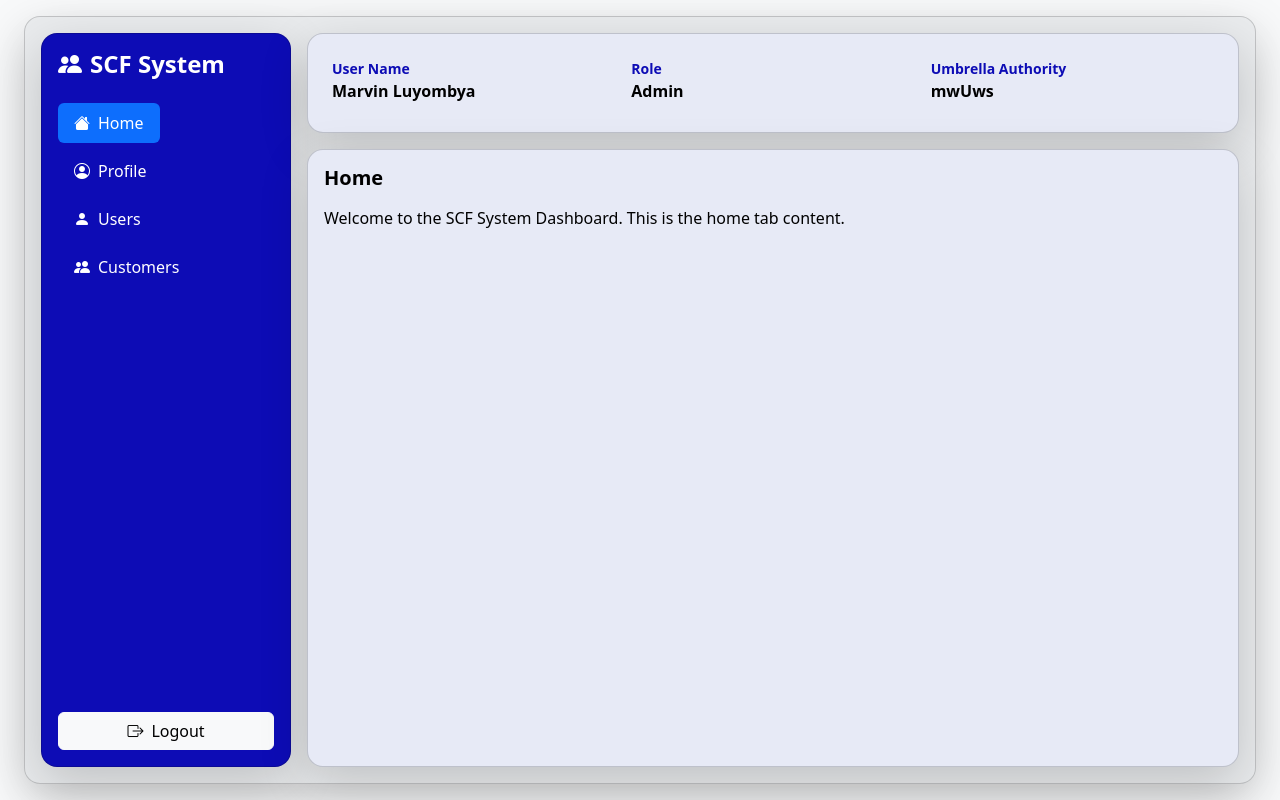
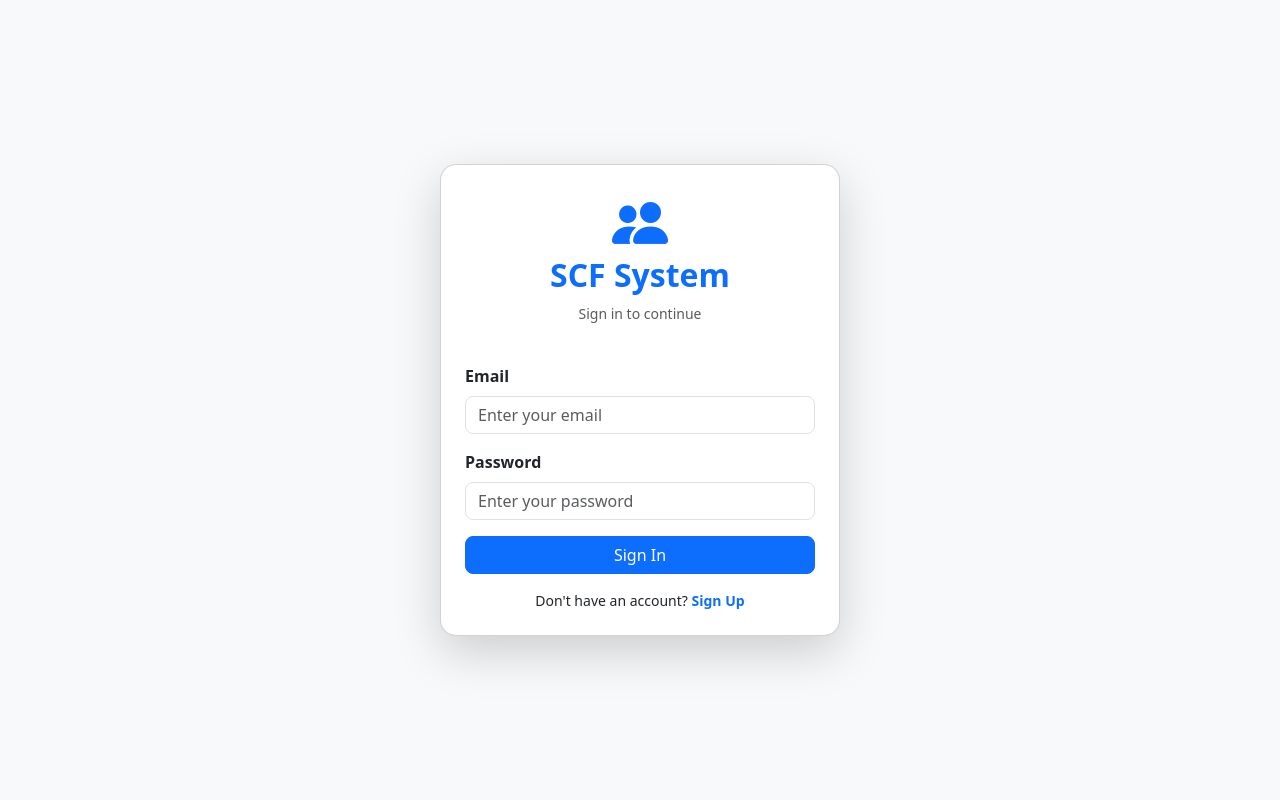
Before and after one commit to Marvyn95/scf, a Flask app: page / in a window 1280 px wide. Run offline with Flask 3, Linux system fonts and the light colour scheme; parts of the project's set-up code (start-up, migrations or seed data) failed here and were passed over.

Commit message:
Implement user authentication with login and registration functionality; update home template and adding necessary functional  routing

```diff
--- a/scf_v2/__init__.py
+++ b/scf_v2/__init__.py
@@ -11,9 +11,9 @@ app = Flask(__name__)
 app.secret_key = config['SECRET_KEY']
 
 #connect to MongoDB
-# client = pymongo.MongoClient(config['MONGO_URI'])
-# db = client.simple_books_v2_db
+client = pymongo.MongoClient(config['MONGO_URI'])
+db = client.scf_v2_db
 
-# bcrypt = Bcrypt()
+bcrypt = Bcrypt()
 
 from scf_v2 import routes
--- a/scf_v2/routes.py
+++ b/scf_v2/routes.py
@@ -1,8 +1,71 @@
 
-from scf_v2 import app
-from flask import render_template
+from scf_v2 import app, db, bcrypt
+from flask import render_template, flash, request, url_for, session, redirect, send_file
+import json
 
-@app.route('/', methods=["GET", "POST"])
 @app.route('/home', methods=["GET", "POST"])
 def home():
     return render_template("home.html")
+
+
+@app.route('/', methods=["GET", "POST"])
+@app.route('/login', methods=["GET", "POST"])
+def login():
+    form_info = request.form
+    if request.method == 'POST':
+        user = db.Users.find_one({"email": form_info["email"]})
+        if user is None:
+            flash('email not registered, contact admin!', 'warning')
+            return redirect(url_for('login'))
+        if bcrypt.check_password_hash(user["password"], form_info["password"]) is False:
+            flash('incorrect password', 'danger')
+            return redirect(url_for('login'))
+        if user['active_status'] == False:
+            flash('your account is deactivated, contact your admin!', 'danger')
+            return redirect(url_for('login'))
+        if bcrypt.check_password_hash(user["password"], form_info["password"]) is True:
+            session['userid'] = str(user['_id'])
+            flash("Successful login!", "success")
+            return redirect(url_for('home'))
+    else:
+        return render_template("login.html")
+
+@app.route('/logout', methods=["GET"])
+def logout():
+    session.clear()
+    flash("log out successfull!", "info")
+    return redirect(url_for("login"))
+
+
+@app.route('/register', methods=["GET", "POST"])
+def register():
+
+    with open("../config.json") as config_file:
+        config = json.load(config_file)
+
+    if request.method == 'POST':
+        form_info = request.form
+        if form_info['admin_password'] != config['ADMIN_PASSWORD']:
+            flash('wrong admin password!', 'danger')
+            return redirect(url_for('register'))
+
+        if form_info['password'] != form_info['confirm_password']:
+            flash('passwords dont match!', 'error')
+            return redirect(url_for('register'))
+
+        if db.Users.find_one({"email": form_info["email"]}) != None:
+            flash('email already taken, use another!', 'danger')
+            return redirect(url_for('register'))
+
+        db.Users.insert_one({
+            "first_name": form_info["first_name"].strip(),
+            "last_name": form_info["last_name"].strip(),
+            "email": form_info["email"],
+            "password": bcrypt.generate_password_hash(form_info["password"].strip()).decode("utf-8"),
+            "role": "Administrator",
+            "active_status": True
+        })
+        flash("You have been registered successfully!", "success")
+        return redirect(url_for("login"))
+    else:
+        return render_template("register.html")
--- a/scf_v2/templates/home.html
+++ b/scf_v2/templates/home.html
@@ -11,15 +11,15 @@
 <body class="bg-light d-flex justify-content-center align-items-center vh-100">
 
   <!-- Main Card -->
-  <div class="card bg-secondary bg-opacity-10 shadow-lg rounded-4 mx-4 my-4" style="width: 100%; height: calc(100vh - 2rem);">
+  <div class="card bg-light bg-opacity-10 shadow-lg rounded-4 mx-4 my-4" style="width: 100%; height: calc(100vh - 2rem);">
     <div class="card-body d-flex p-3 h-100">
 
       <!-- Sidebar Card -->
       <div class="card shadow-lg rounded-4 p-3 d-flex flex-column justify-content-between" style="width: 250px; height: 100%; background-color: #0d0cb5;">
         <!-- Top Section: Heading & Links -->
         <div>
-          <h4 class="fw-bold d-flex align-items-center mb-4 text-white">
-            <i class="bi bi-people-fill me-2"></i> SCF System
+          <h4 class="fw-bold d-flex align-items-center mb-5 text-white">
+            <i class="bi bi-people-fill me-2"></i> SCF
           </h4>
 
           <!-- Sidebar Links as Tab Triggers -->
@@ -35,6 +35,11 @@
               </button>
             </li>
             <li class="nav-item mb-2" role="presentation">
+            <button class="nav-link text-white d-flex align-items-center" id="umbrellas-tab-btn" data-bs-toggle="pill" data-bs-target="#umbrellas-tab" type="button" role="tab">
+                <i class="bi bi-building-fill me-2"></i> Umbrellas
+            </button>
+            </li>
+            <li class="nav-item mb-2" role="presentation">
               <button class="nav-link text-white d-flex align-items-center" id="users-tab-btn" data-bs-toggle="pill" data-bs-target="#users-tab" type="button" role="tab">
                 <i class="bi bi-person-fill me-2"></i> Users
               </button>
@@ -47,37 +52,75 @@
           </ul>
         </div>
 
-        <!-- Bottom Section: Logout Button -->
-        <div class="mt-3">
-          <button class="btn btn-light w-100 d-flex align-items-center justify-content-center">
-            <i class="bi bi-box-arrow-right me-2"></i> Logout
-          </button>
-        </div>
+<!-- Bottom Section: Logout Link -->
+<div class="mt-3">
+  <a href="{{ url_for('logout') }}" class="btn btn-light w-100 d-flex align-items-center justify-content-center">
+    <i class="bi bi-box-arrow-right me-2"></i> Logout
+  </a>
+</div>
+
       </div>
 
       <!-- Main Content Area -->
       <div class="flex-grow-1 d-flex flex-column ms-3 h-100">
 
-        <!-- Top User Info Card -->
-        <div class="card mb-3 shadow-lg p-4 rounded-4" style="min-height: 100px; background-color: #e7eaf6; color: #000;">
-          <div class="row text-center text-md-start g-3 align-items-center">
-            <div class="col-12 col-md-4">
-              <div class="fw-semibold small" style="color: #0d0cb5;">User Name</div>
-              <div class="fw-bold">Marvin Luyombya</div>
-            </div>
-            <div class="col-12 col-md-4">
-              <div class="fw-semibold small" style="color: #0d0cb5;">Role</div>
-              <div class="fw-bold">Admin</div>
-            </div>
-            <div class="col-12 col-md-4">
-              <div class="fw-semibold small" style="color: #0d0cb5;">Umbrella Authority</div>
-              <div class="fw-bold">mwUws</div>
-            </div>
+<!-- Top User Info Card -->
+<div class="card mb-3 shadow p-4 rounded-4 bg-secondary-subtle" style="min-height: 120px;">
+  <div class="row g-3 align-items-center">
+
+    <!-- User Details -->
+    <div class="col">
+      <div class="d-flex flex-wrap justify-content-between align-items-center">
+
+        <!-- Name & Status -->
+        <div class="mb-2">
+          <div class="fw-semibold small text-primary">User Name</div>
+          <div class="fw-bold d-flex align-items-center">
+            Marvin Luyombya
           </div>
         </div>
 
+        <!-- Role -->
+        <div class="mb-2">
+          <div class="fw-semibold small text-primary">
+            <i class="bi bi-shield-lock-fill me-1"></i> Role
+          </div>
+          <div class="fw-bold">Admin</div>
+        </div>
+
+        <!-- Umbrella Authority -->
+        <div class="mb-2">
+          <div class="fw-semibold small text-primary">
+            <i class="bi bi-building me-1"></i> Umbrella Authority
+          </div>
+          <div class="fw-bold">mwUws</div>
+        </div>
+
+        <!-- Email -->
+        <div class="mb-2">
+          <div class="fw-semibold small text-primary">
+            <i class="bi bi-envelope-fill me-1"></i> Email
+          </div>
+          <div class="fw-bold">marvin@example.com</div>
+        </div>
+
+        <!-- Current Date -->
+        <div class="mb-2">
+          <div class="fw-semibold small text-primary">
+            <i class="bi bi-calendar-fill me-1"></i> Date
+          </div>
+          <div class="fw-bold">2025-08-14</div>
+        </div>
+
+      </div>
+    </div>
+
+  </div>
+</div>
+
+
         <!-- Bottom Dynamic Content Card -->
-        <div class="card flex-grow-1 shadow-lg p-3 rounded-4" style="background-color: #e7eaf6; color: #000;">
+        <div class="card flex-grow-1 shadow p-3 rounded-4 bg-secondary-subtle">
           <div class="tab-content h-100">
 
             <div class="tab-pane fade show active" id="home-tab" role="tabpanel">
@@ -88,6 +131,10 @@
             <div class="tab-pane fade" id="profile-tab" role="tabpanel">
               <h5 class="fw-bold mb-3">Profile</h5>
               <p>User profile information, settings, and preferences will appear here.</p>
+            </div>
+            <div class="tab-pane fade" id="umbrellas-tab" role="tabpanel">
+            <h5 class="fw-bold mb-3">Umbrellas</h5>
+            <p>Manage umbrella authorities, view assigned customers, and configure settings here.</p>
             </div>
 
             <div class="tab-pane fade" id="users-tab" role="tabpanel">
--- /dev/null
+++ b/scf_v2/templates/login.html
@@ -0,0 +1,59 @@
+<!DOCTYPE html>
+<html lang="en">
+<head>
+  <meta charset="UTF-8">
+  <meta name="viewport" content="width=device-width, initial-scale=1.0">
+  <title>SCF System Login</title>
+  <link href="https://cdn.jsdelivr.net/npm/bootstrap@5.3.2/dist/css/bootstrap.min.css" rel="stylesheet">
+  <link href="https://cdn.jsdelivr.net/npm/bootstrap-icons@1.11.1/font/bootstrap-icons.css" rel="stylesheet">
+</head>
+<body class="bg-light d-flex justify-content-center align-items-center vh-100">
+
+  <!-- Login Card -->
+  <div class="card shadow-lg rounded-4 p-4" style="max-width: 400px; width: 100%;">
+
+    <!-- Logo / Title -->
+    <div class="text-center mb-4">
+      <i class="bi bi-people-fill display-4 text-primary mb-2"></i>
+      <h2 class="fw-bold text-primary">SCF System</h2>
+      <p class="text-muted small">Sign in to continue</p>
+    </div>
+
+    <!-- Flash Messages -->
+    {% with messages = get_flashed_messages(with_categories=true) %}
+      {% if messages %}
+        {% for category, message in messages %}
+          <div class="alert alert-{{ category }} alert-dismissible fade show" role="alert">
+            {{ message }}
+            <button type="button" class="btn-close" data-bs-dismiss="alert" aria-label="Close"></button>
+          </div>
+        {% endfor %}
+      {% endif %}
+    {% endwith %}
+
+    <!-- Login Form -->
+    <form method="POST" action="{{ url_for('login') }}">
+      <div class="mb-3">
+        <label for="email" class="form-label fw-semibold">Email</label>
+        <input type="email" class="form-control rounded-3" id="email" name="email" placeholder="Enter your email" required>
+      </div>
+
+      <div class="mb-3">
+        <label for="password" class="form-label fw-semibold">Password</label>
+        <input type="password" class="form-control rounded-3" id="password" name="password" placeholder="Enter your password" required>
+      </div>
+
+      <button type="submit" class="btn btn-primary w-100 rounded-3 mb-3">Sign In</button>
+
+      <div class="text-center">
+        <p class="small mb-0">Don't have an account?
+          <a href="{{ url_for('register') }}" class="text-primary fw-semibold text-decoration-none">Sign Up</a>
+        </p>
+      </div>
+    </form>
+
+  </div>
+
+  <script src="https://cdn.jsdelivr.net/npm/bootstrap@5.3.2/dist/js/bootstrap.bundle.min.js"></script>
+</body>
+</html>
```
Also changed, not shown: scf_v2/templates/register.html (added, +91 -0 lines).
